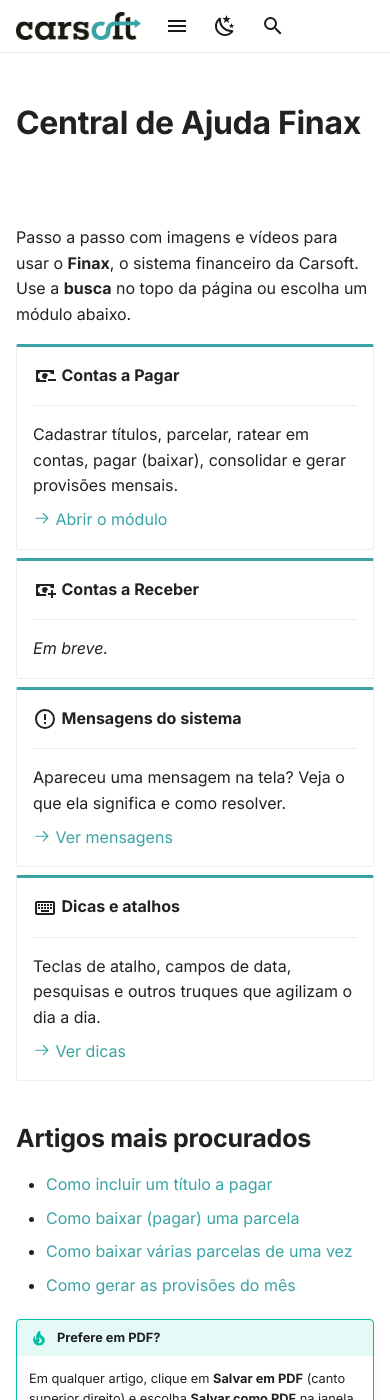
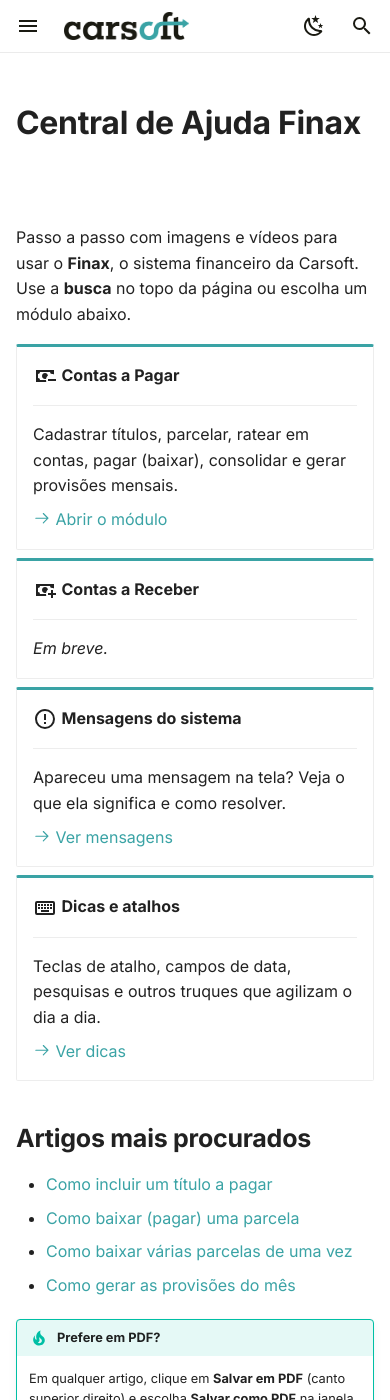
Before and after one commit to carsoftsistemas/central-ajuda-finax, an MkDocs documentation site: the page built from docs/index.md, in a window 390 px wide and 1400 px high. Built offline with MkDocs 1.6.1 and Material for MkDocs 9.7.7, drawn with Linux system fonts in a browser that asks for light colours.

Commit message:
Cabeçalho no celular: menu à esquerda, logo, ícones à direita
Co-Authored-By: Claude Opus 5.5 <noreply@anthropic.com>
Claude-Session: https://claude.ai/code/session_019MzKiK8kQWA4x43n7fwiZ5

```diff
--- a/docs/assets/carsoft.css
+++ b/docs/assets/carsoft.css
@@ -99,6 +99,8 @@
 @media screen and (max-width: 76.2344em) {
   .md-header__button.md-logo { display: inline-block !important; }
   .md-header__button.md-logo img { height: 1.4rem; }
+  .md-header__button.md-logo { margin-right: auto; }
+  .md-header__inner > label[for="__drawer"] { order: -1; }
   .md-header__title { display: none !important; }
 }
 .md-header .md-header__button, .md-header .md-header__title { color: #1A1A12; }
```
